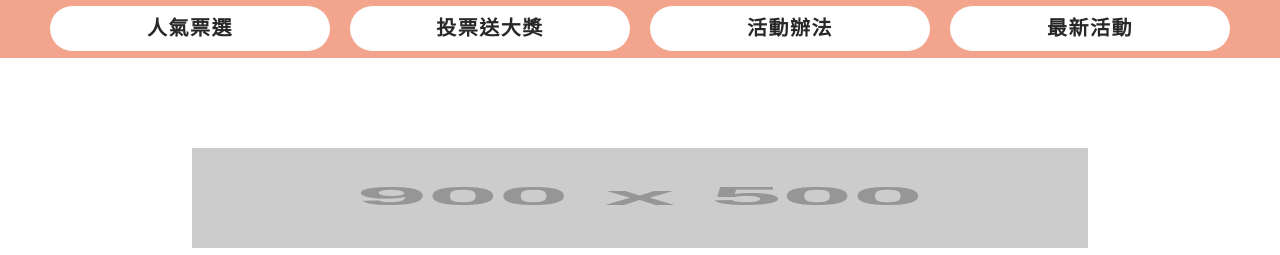
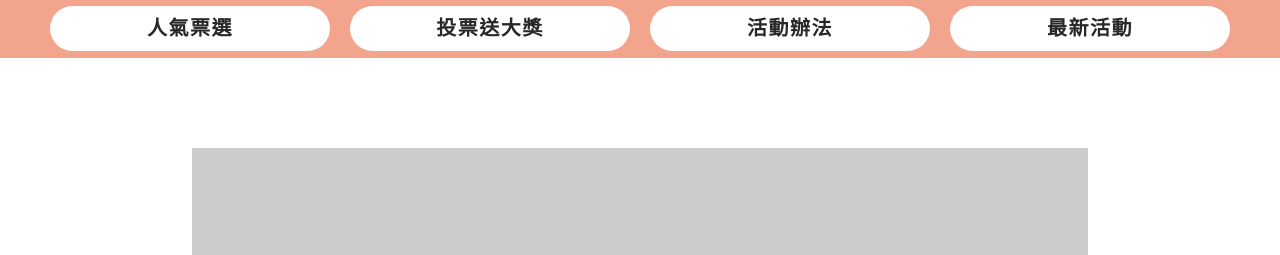
Before and after one commit to chi7878/JinChuan, a plain HTML site: page prize.html in a window 1280 px wide. Shown: the part 1022-1277 px from the top of the page. Drawn offline with Linux system fonts and the light colour scheme; placeholder pictures from the web are drawn by us.

Commit message:
[Edit]-測試image

```diff
--- a/style/content.css
+++ b/style/content.css
@@ -67,7 +67,6 @@ p.content-text {
 .content-prize__top-img {
     max-width: 900px;
     width: 80%;
-    height: 100px;
 }
 
 .content-prize__img {
```
Also changed, not shown: index.html (+2 -2 lines).
